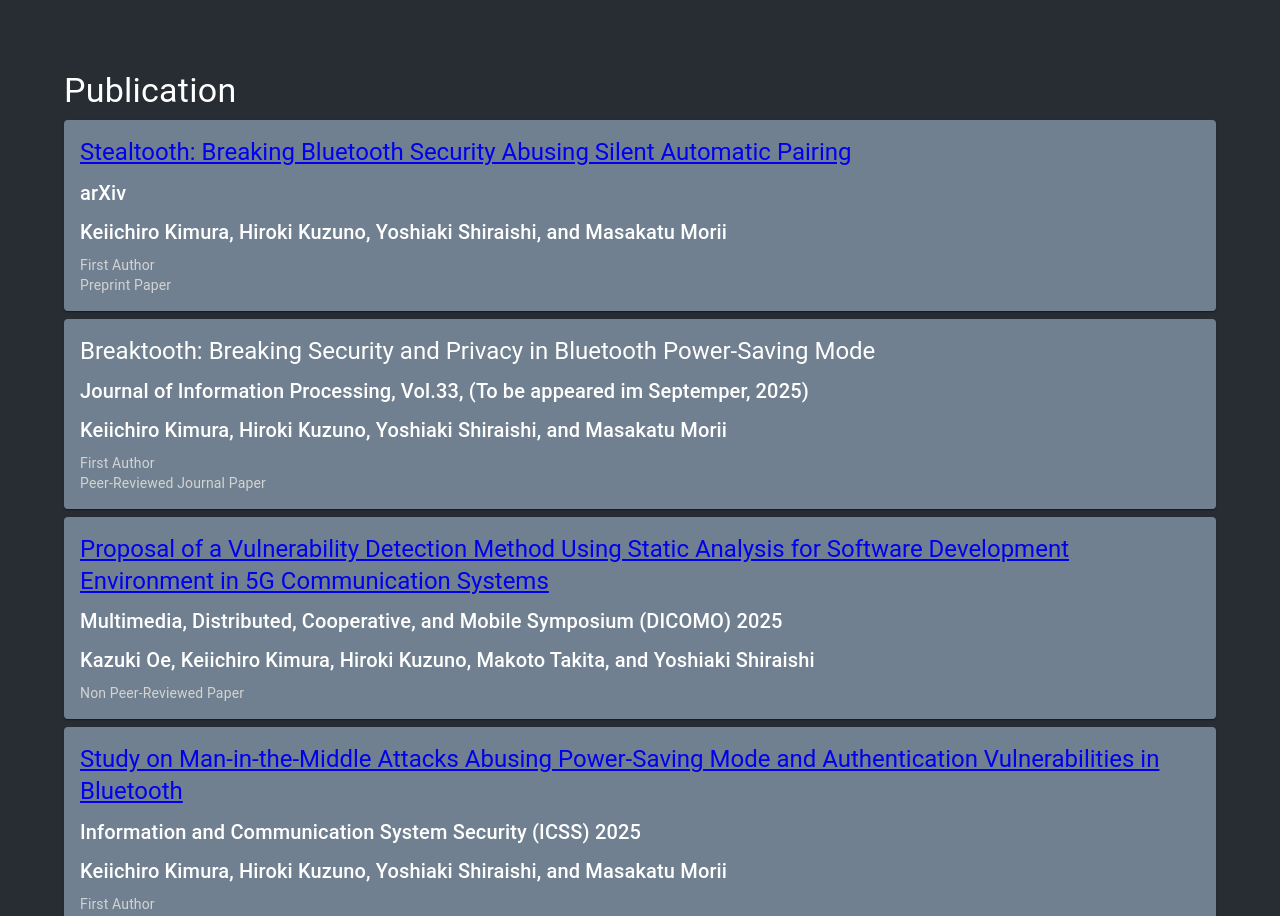
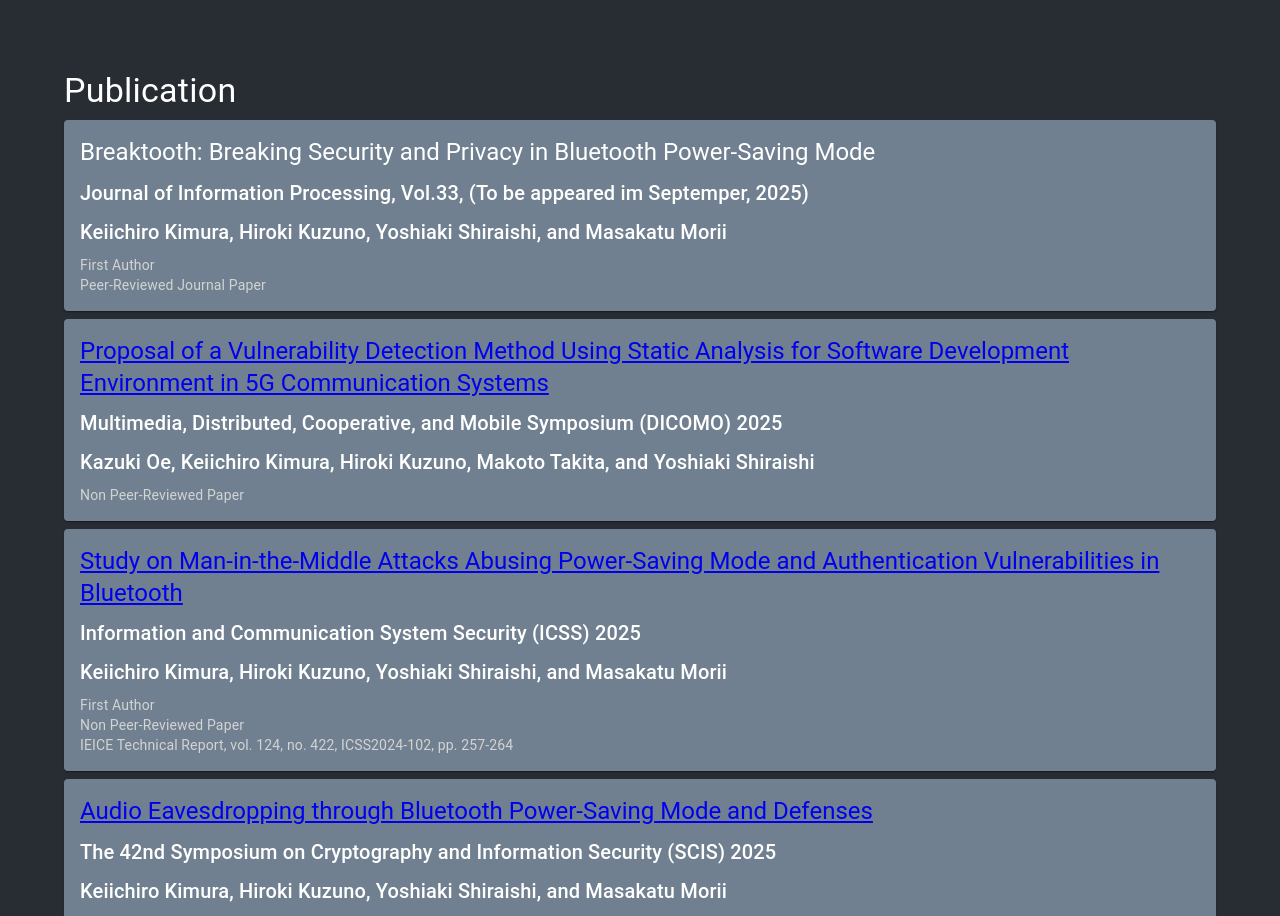
Before and after one commit to trapedev/trapedev.github.io, a React (Create React App) app in the folder app/: page / in a window 1280 px wide. Shown: the part 1940-2856 px from the top of the page. Built offline with nearby package versions, Linux system fonts and the light colour scheme.

Commit message:
commit all changes

```diff
--- a/app/src/App.tsx
+++ b/app/src/App.tsx
@@ -34,7 +34,6 @@ import SCIS2025 from "pages/publ/SCIS2025";
 import ICSS2025 from "pages/publ/ICSS2025";
 import DICOMO2025 from "pages/publ/DICOMO2025";
 import IPSJJIP2025 from "pages/publ/IPSJJIP2025";
-import ARXIV2025 from "pages/publ/ARXIV2025";
 
 //edu
 import MEngKobeU from "pages/edu/MEngKobeU";
@@ -218,7 +217,6 @@ export default function App(props: Props) {
           <Typography variant="h4" sx={{ pt: 10 }}>
             Publication
           </Typography>
-          <ARXIV2025 />
           <IPSJJIP2025 />
           <DICOMO2025 />
           <ICSS2025 />
```
Also changed, not shown: 7 other files (tests, documents, lock files or other folders).
